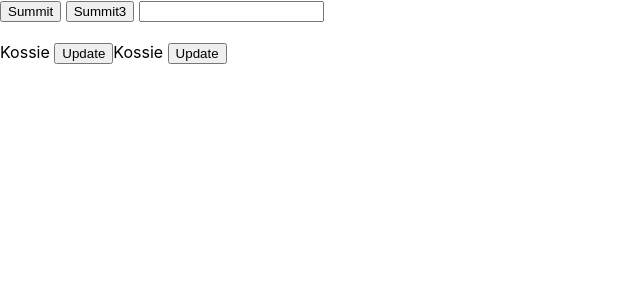
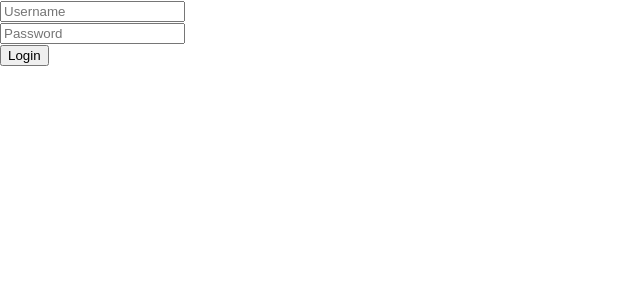
Before and after one commit to ejImDev/React_study, a React (Create React App) app in the folder study/: page / in a window 1280 px wide. Shown: the top 300 px of the page, without its empty margins (0-640 px from the left). Built offline with nearby package versions, Linux system fonts and the light colour scheme.

Commit message:
Form에서 useState 사용

```diff
--- a/study/src/App.js
+++ b/study/src/App.js
@@ -1,54 +1,29 @@
 import React, { useState} from "react";
 
 function App() {
-
-    const [text2, setText] = useState('Kossie');
-
+    const[username, setUsername] = useState('');
+    const[password, setPassword] = useState('');
     const onSubmit = () => {
-        alert('hello3');
+        alert('submitted');
+        console.log(username)
+        console.log(password)
     }
-
-    const onKeyUp = (event) => {
-        console.log('key up');
-        if(event.keyCode === 13) {
-            onSubmit();
-        }
-    }
-
-    function onSubmit2() {
-        alert('hello4');
-    }
-
-    let text1 = 'Kossie';
-
-    const updateText1 = () => {
-        text1 = 'Corder';
-        console.log(text1)
-        document.getElementById('text1').innerText = text1;
-    }
-
-    const updateText2 = () => {
-        setText('Coder')
-        console.log(text2)
-    }
-
-    console.log(text2) /*Kossie로 2번 출력되는 이유는 index.js가 StrictMode 라서. useState상태에선 버튼을 누르면 일단 Kossie가 뜨고 다시 렌더링 되면서 Coder가 출력됨  */
 
     return (
     <div className="App">
-        <button onClick={()=>alert('hello')}>Summit</button>
-        {/*<button onClick={alert('hello2')}>Summit2</button>*/} {/*렌더링할때 바로실행되고 버튼누르면 동작안함*/}
-        <button onClick={onSubmit}>Summit3</button>
-        {/*<button onClick={onSubmit2()}>Summit4</button>*/} {/*렌더링할때 바로실행되고 버튼누르면 동작안함*/}
-
-        <input onKeyUp={onKeyUp}/>
-        <br /><br />
-
-        <span id='text1'>{text1}</span> {/*클래스를 따로 만들어서 작업*/}
-        <button onClick={updateText1}>Update</button>
-
-        <span id='text2'>{text2}</span> {/*useState로 작업*/}
-        <button onClick={updateText2}>Update</button>
+       <form onSubmit={onSubmit}>
+        <input
+           placeholder="Username"
+           value={username}
+           onChange={(e) => setUsername(e.target.value)}
+       /><br />
+        <input
+            placeholder="Password"
+            value={password}
+            onChange={(e) => setPassword(e.target.value)}
+        /><br />
+        <button type="submit">Login</button>
+       </form>
     </div>
   );
 }
```
